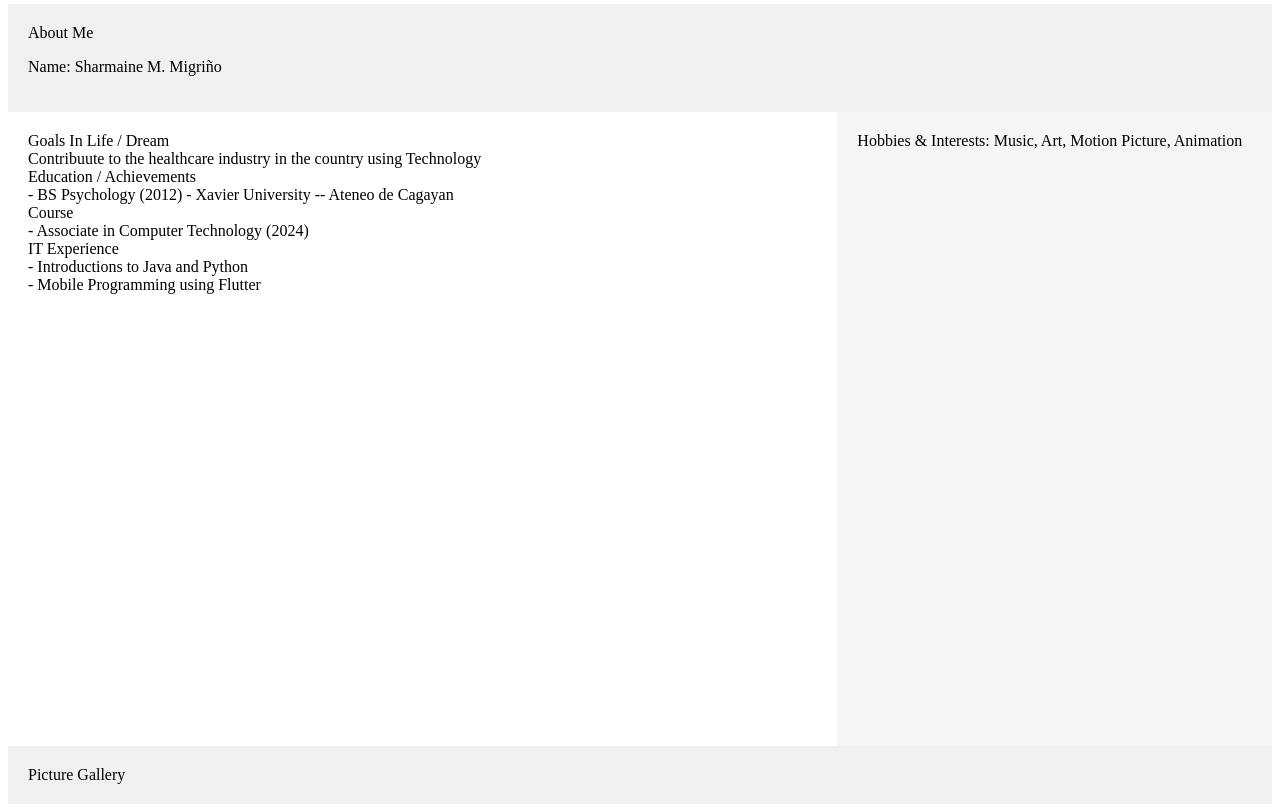
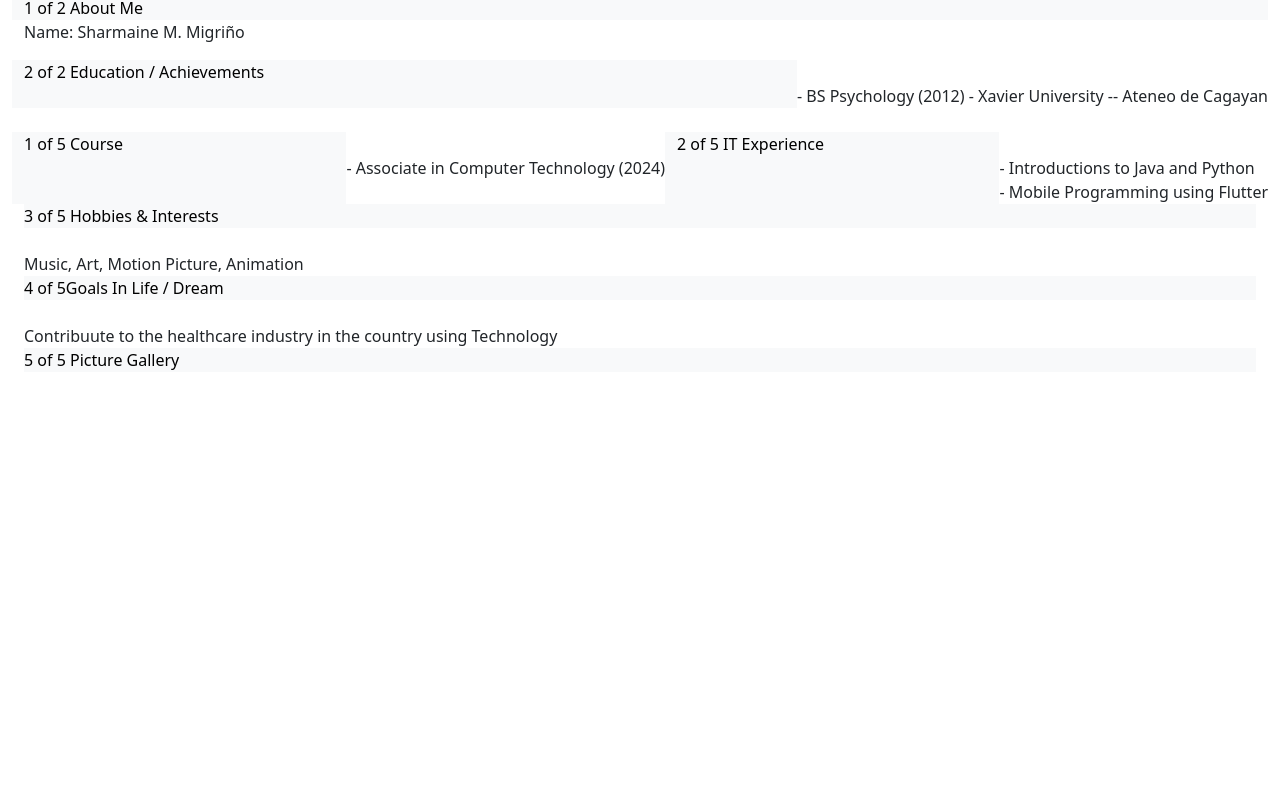
Before and after one commit to smmigrino/WEBPROG-Introduction, a plain HTML site: page intro/index.html in a window 1280 px wide. Shown: the part 76-888 px from the top of the page. After the commit the page ends 800 px from the top, so only its background shows below. Drawn offline with nearby package versions, Linux system fonts and the light colour scheme.

Commit message:
update to use bootstrap

```diff
--- a/intro/index.html
+++ b/intro/index.html
@@ -1,49 +1,49 @@
 <!DOCTYPE html>
 <html>
 <head>
+<title>Bootstrap Example</title>
+<meta charset="utf-8">
+<meta name="viewport" content="width=device-width, initial-scale=1">
+<link href="https://cdn.jsdelivr.net/npm/bootstrap@5.3.3/dist/css/bootstrap.min.css" rel="stylesheet">
+<script src="https://cdn.jsdelivr.net/npm/bootstrap@5.3.3/dist/js/bootstrap.bundle.min.js"></script>
+</head>
 
-    <link rel="stylesheet" href="css/css-flexbox-grid.css?version=0.1">
+<body>
+<div class="container-fluid mt-3">
+    <h1>Personal Profile Web page </h1>
+    <div class="container-fluid">
+      <div class="row">
+        <div class="col-md text-bg-light">1 of 2 About Me</div>
+        <br><p>Name: Sharmaine M. Migriño</p>
+
+        <div class="col-md text-bg-light">2 of 2 Education / Achievements </div>
+        <br>- BS Psychology (2012) - Xavier University -- Ateneo de Cagayan
+
+      </div>
+    </div>
+    <br>
+
+    <div class="container-fluid">
+      <div class="row">
+        <div class="col-md text-bg-light">1 of 5 Course </div>
+        <br>- Associate in Computer Technology (2024)
 
 
-<title>Intro</title>
-</head>
-<body>
+        <div class="col-md text-bg-light">2 of 5 IT Experience </div>
+        <br>- Introductions to Java and Python
+        <br>- Mobile Programming using Flutter</div>
 
-<h1>Welcome to WEBPROG</h1>
+        <div class="col-md text-bg-light">3 of 5 Hobbies & Interests</div>
+        <br>Music, Art, Motion Picture, Animation
 
-  <div class="container">
-    <header>
-        About Me
-      <br><p>Name: Sharmaine M. Migriño</p>
-      </header>
-    <main>
-      <section class="main-content">
-        <div> Goals In Life / Dream
-          <br>Contribuute to the healthcare industry in the country using Technology </div>
-        <div> Education / Achievements
-          <br>- BS Psychology (2012) - Xavier University -- Ateneo de Cagayan </div>
-        <div> Course
-          <br>- Associate in Computer Technology (2024) </div>
-        <div> IT Experience
-            <br>- Introductions to Java and Python
-            <br>- Mobile Programming using Flutter</div>
+        <div class="col-md text-bg-light">4 of 5Goals In Life / Dream </div>
+        <br>Contribuute to the healthcare industry in the country using Technology
 
+        <div class="col-md text-bg-light">5 of 5 Picture Gallery</div>
 
-
-        </section>
-      <aside class="sidebar">
-        Hobbies & Interests:
-        Music, Art, Motion Picture, Animation
-        </aside>
-    </main>
-    <footer>
-        Picture Gallery
-      </footer>
-  </div>
-
-
-
-
+      </div>
+    </div>
+</div>
 
 
 
```
